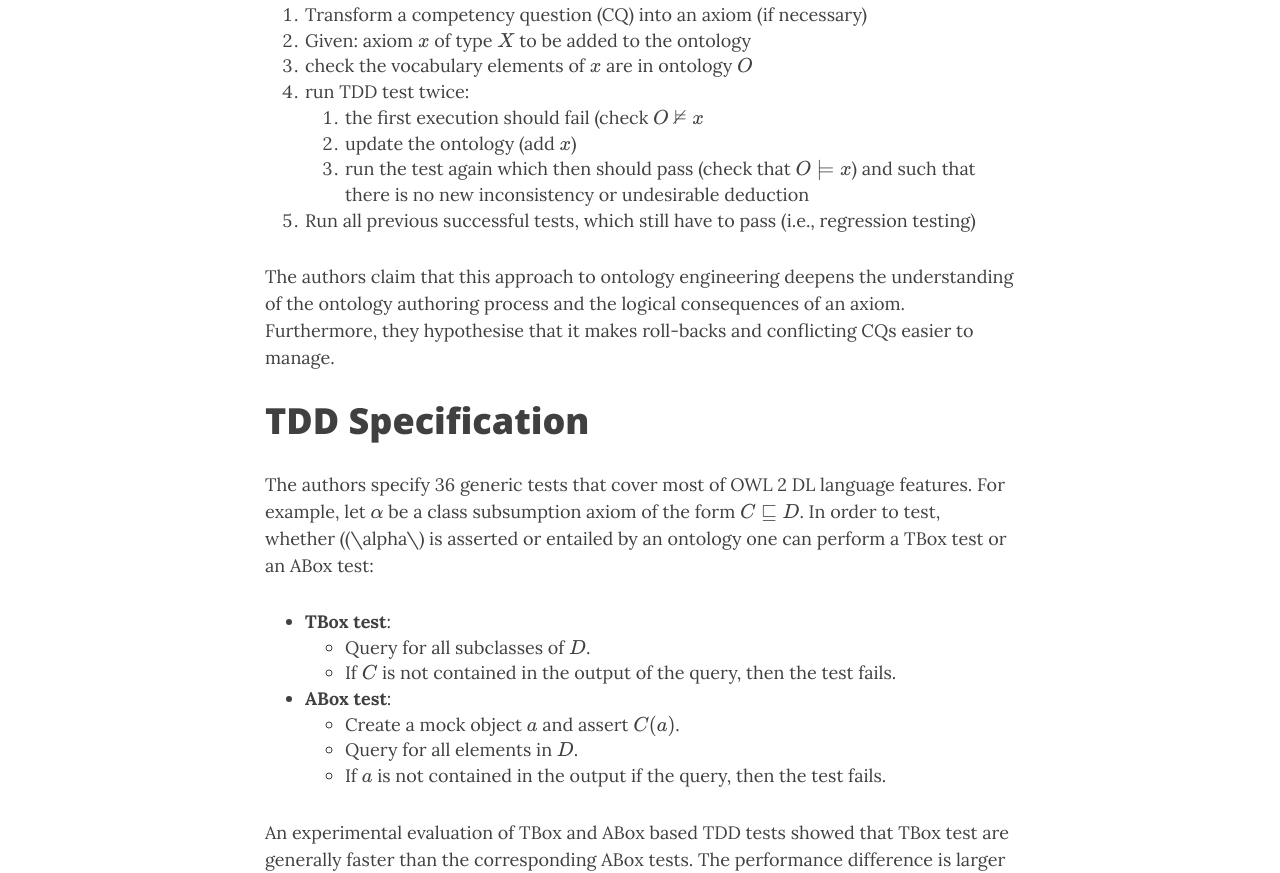
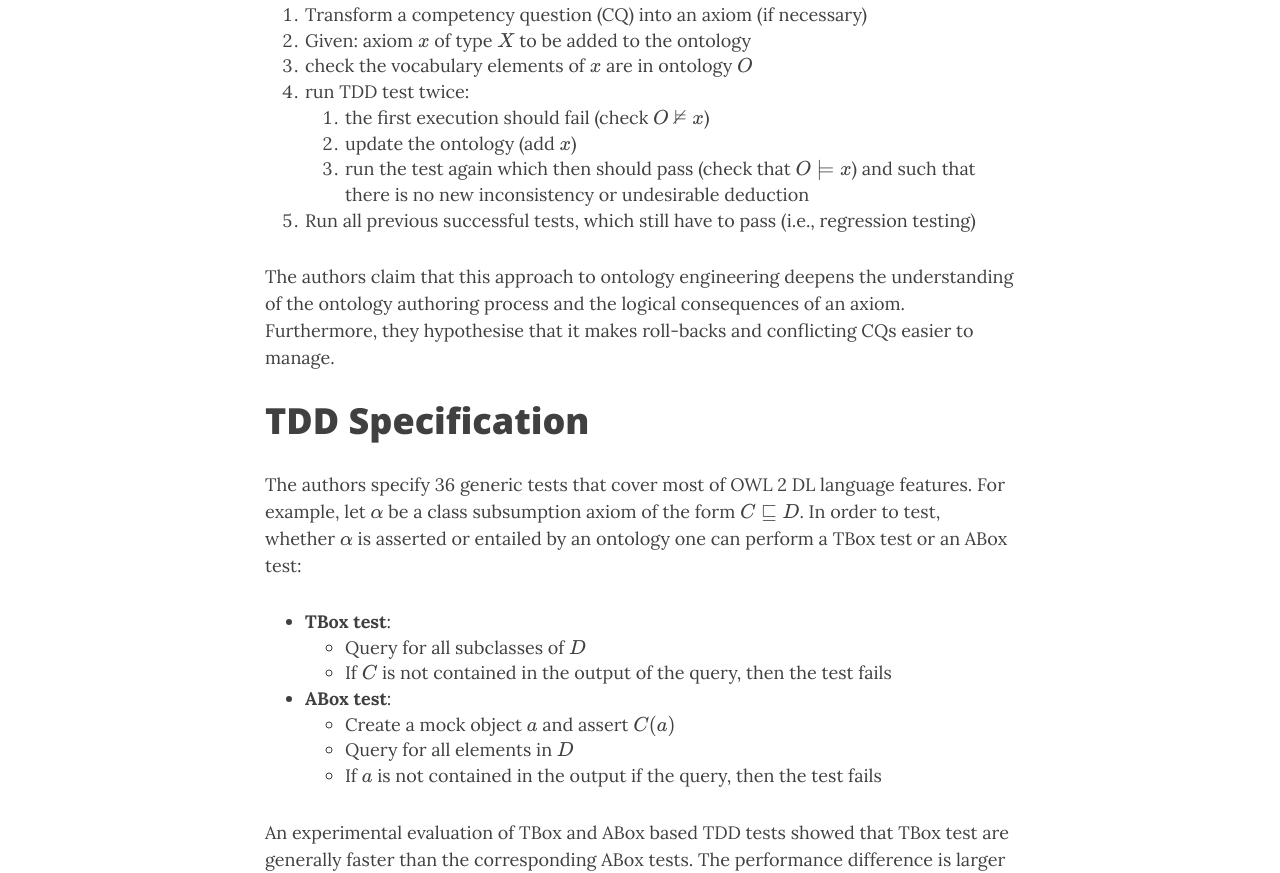
Before and after one commit to Cydny/cydny.github.io, a Jekyll site: the page built from _posts/papers/2018-05-20-test-driven-development.md, in a window 1280 px wide and 1400 px high, scrolled down 471 px. Shown: the part 154-1027 px from the top of the window. Built offline with Jekyll 4.4.1, drawn with Linux system fonts in a browser that asks for light colours; nearby versions of some CDN libraries; formulas are drawn with MathJax 3; a script that is not in the unit is left out.

Commit message:
typos in TDD

```diff
--- a/_posts/papers/2018-05-20-test-driven-development.md
+++ b/_posts/papers/2018-05-20-test-driven-development.md
@@ -15,7 +15,7 @@ The paper [^fn1] introduces the idea of test-driven development from software en
 2. Given: axiom \\(x\\) of type \\(X\\) to be added to the ontology
 3. check the vocabulary elements of \\(x\\) are in ontology \\(O\\)
 4. run TDD test twice:
-    1. the first execution should fail (check \\(O \not\models x\\)
+    1. the first execution should fail (check \\(O \not\models x\\))
     2. update the ontology (add \\(x\\))
     3. run the test again which then should pass (check that \\(O \models x\\)) and such that there is no new inconsistency or undesirable deduction
 5. Run all previous successful tests, which still have to pass (i.e., regression testing)
@@ -24,15 +24,15 @@ The authors claim that this approach to ontology engineering deepens the underst
 
 # TDD Specification
 
-The authors specify 36 generic tests that cover most of OWL 2 DL language features. For example, let \\( \alpha \\) be a class subsumption axiom of the form \\( C \sqsubseteq D\\). In order to test, whether \((\alpha\\) is asserted or entailed by an ontology one can perform a TBox test or an ABox test:
+The authors specify 36 generic tests that cover most of OWL 2 DL language features. For example, let \\( \alpha \\) be a class subsumption axiom of the form \\( C \sqsubseteq D\\). In order to test, whether \\(\alpha\\) is asserted or entailed by an ontology one can perform a TBox test or an ABox test:
 
 - **TBox test**:
-    * Query for all subclasses of \\(D\\).
-    * If \\( C \\) is not contained in the output of the query, then the test fails.
+    * Query for all subclasses of \\(D\\)
+    * If \\( C \\) is not contained in the output of the query, then the test fails
 - **ABox test**:
-    * Create a mock object \\(a\\) and assert \\(C(a)\\).
-    * Query for all elements in \\(D\\).
-    * If \\(a\\) is not contained in the output if the query, then the test fails.
+    * Create a mock object \\(a\\) and assert \\(C(a)\\)
+    * Query for all elements in \\(D\\)
+    * If \\(a\\) is not contained in the output if the query, then the test fails
 
 An experimental evaluation of TBox and ABox based TDD tests showed that TBox test are generally faster than the corresponding ABox tests. The performance difference is larger with respect to larger ontologies.
 
```
